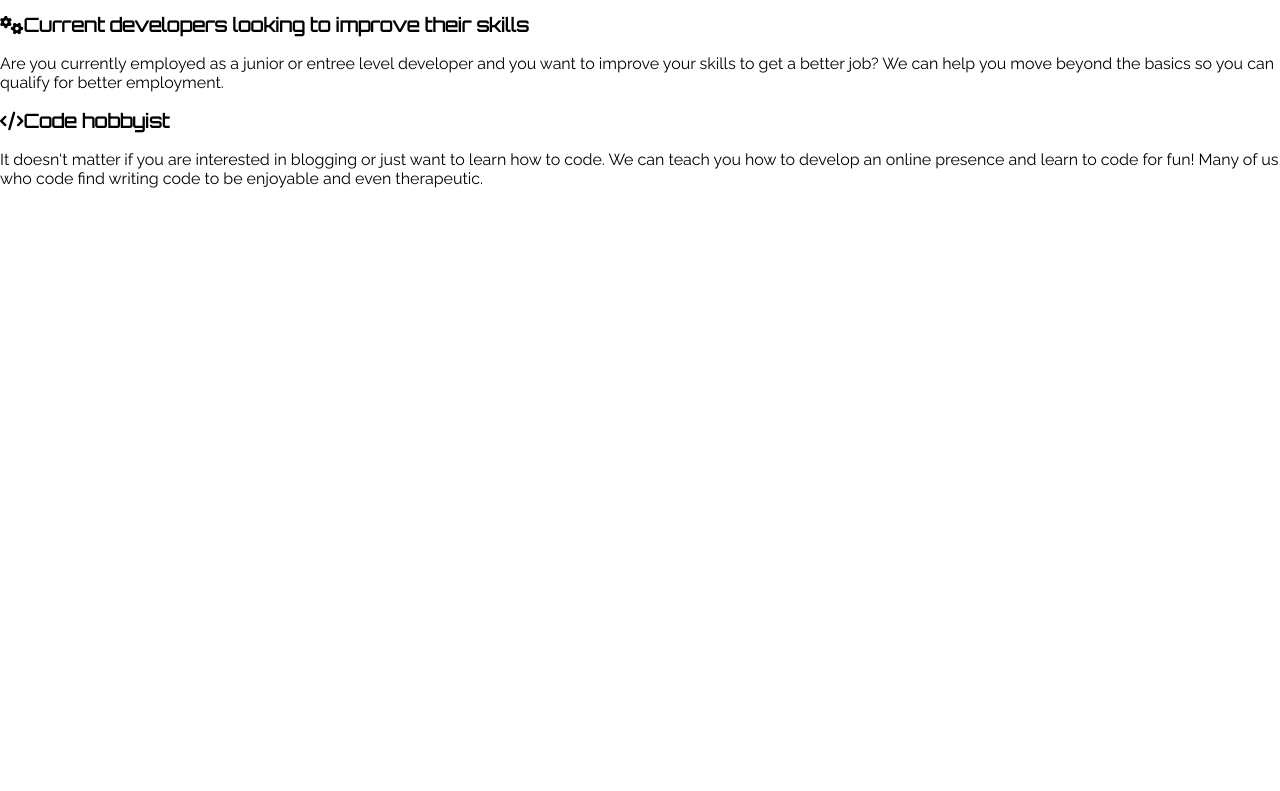
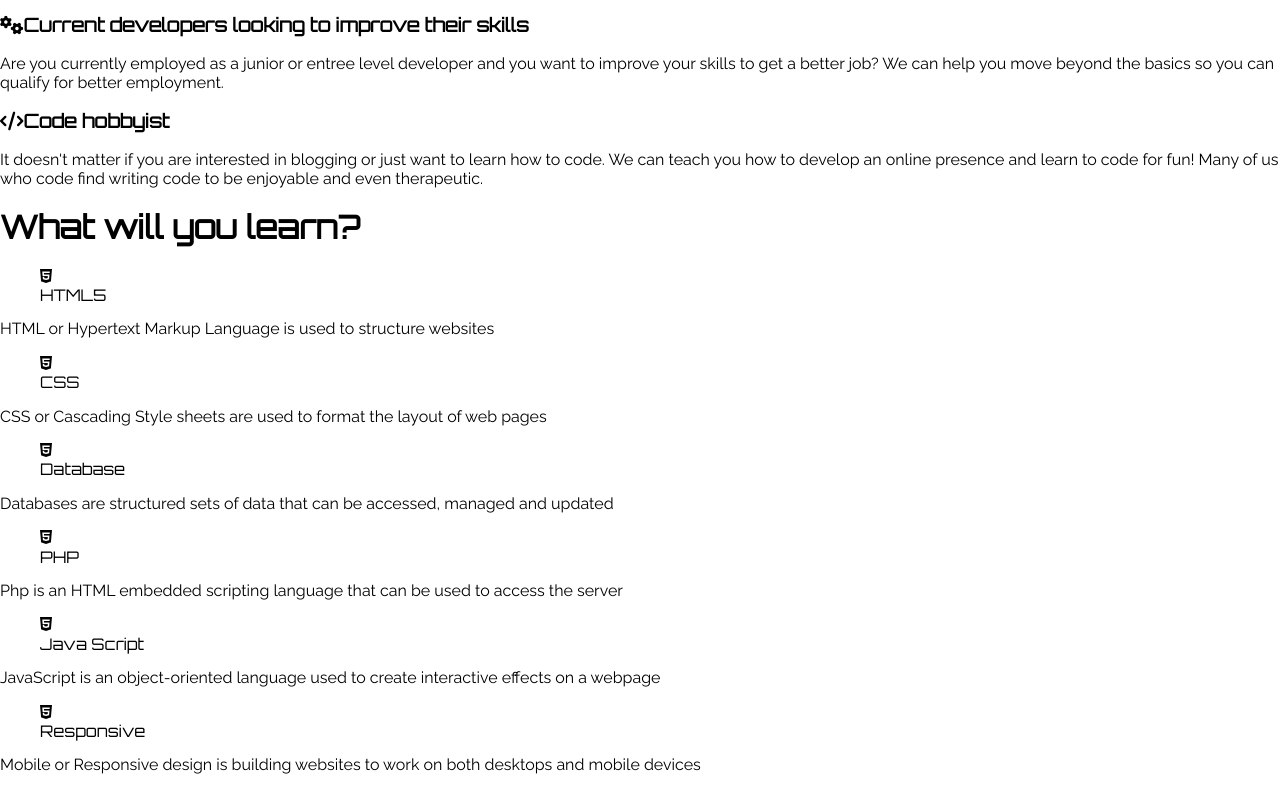
Before and after one commit to khhuntsman/student_project, a plain HTML site: page index.html in a window 1280 px wide. Shown: the part 416-1207 px from the top of the page. Before the commit the page ends 800 px from the top, so only its background shows below. Drawn offline with Linux system fonts and the light colour scheme.

Commit message:
What you will learn section

```diff
--- a/index.html
+++ b/index.html
@@ -52,6 +52,88 @@
 
 
         </section><!-- end #students -->
+
+        <!-- ============What you will learn ========-->
+        <section>
+            <div class="learn-header">
+                <h1>What will you learn?</h1>
+            </div><!--  end .learn-header  -->
+            <div class="learn-items">
+                <div class="grid-container">
+                    <div class="grid-item">
+                        <div class="menu-box">
+                            <figure>
+                                <div class="icon-box html">
+                                    <i class="fab fa-html5"></i>
+                                </div><!-- end .icon-box html -->
+                                <figcaption>HTML5</figcaption>
+                            </figure>
+                            <p>HTML or Hypertext Markup Language is used to structure websites</p>
+                        </div><!-- end .menu-box -->
+                    </div><!-- end .grid-item -->
+
+                    <div class="grid-item">
+                        <div class="menu-box">
+                            <figure>
+                                <div class="icon-box html">
+                                    <i class="fab fa-html5"></i>
+                                </div><!-- end .icon-box html -->
+                                <figcaption>CSS</figcaption>
+                            </figure>
+                            <p>CSS or Cascading Style sheets are used to format the layout of web pages</p>
+                        </div><!-- end .menu-box -->
+                    </div><!-- end .grid-item -->
+
+                    <div class="grid-item">
+                        <div class="menu-box">
+                            <figure>
+                                <div class="icon-box html">
+                                    <i class="fab fa-html5"></i>
+                                </div><!-- end .icon-box html -->
+                                <figcaption>Database</figcaption>
+                            </figure>
+                            <p>Databases are structured sets of data that can be accessed, managed and updated</p>
+                        </div><!-- end .menu-box -->
+                    </div><!-- end .grid-item -->
+
+                    <div class="grid-item">
+                        <div class="menu-box">
+                            <figure>
+                                <div class="icon-box html">
+                                    <i class="fab fa-html5"></i>
+                                </div><!-- end .icon-box html -->
+                                <figcaption>PHP</figcaption>
+                            </figure>
+                            <p>Php is an HTML embedded scripting language that can be used to access the server</p>
+                        </div><!-- end .menu-box -->
+                    </div><!-- end .grid-item -->
+
+                    <div class="grid-item">
+                        <div class="menu-box">
+                            <figure>
+                                <div class="icon-box html">
+                                    <i class="fab fa-html5"></i>
+                                </div><!-- end .icon-box html -->
+                                <figcaption>Java Script</figcaption>
+                            </figure>
+                            <p>JavaScript is an object-oriented language used to create interactive effects on a webpage</p>
+                        </div><!-- end .menu-box -->
+                    </div><!-- end .grid-item -->
+
+                    <div class="grid-item">
+                        <div class="menu-box">
+                            <figure>
+                                <div class="icon-box html">
+                                    <i class="fab fa-html5"></i>
+                                </div><!-- end .icon-box html -->
+                                <figcaption>Responsive</figcaption>
+                            </figure>
+                            <p>Mobile or Responsive design is building websites to work on both desktops and mobile devices</p>
+                        </div><!-- end .menu-box -->
+                    </div><!-- end .grid-item -->
+                </div><!-- end .grid-container -->
+            </div><!-- end .learn-items -->
+        </section><!--  end #learn  -->
     </body>
 
 </html>
```
Also changed, not shown: 1 other file.
